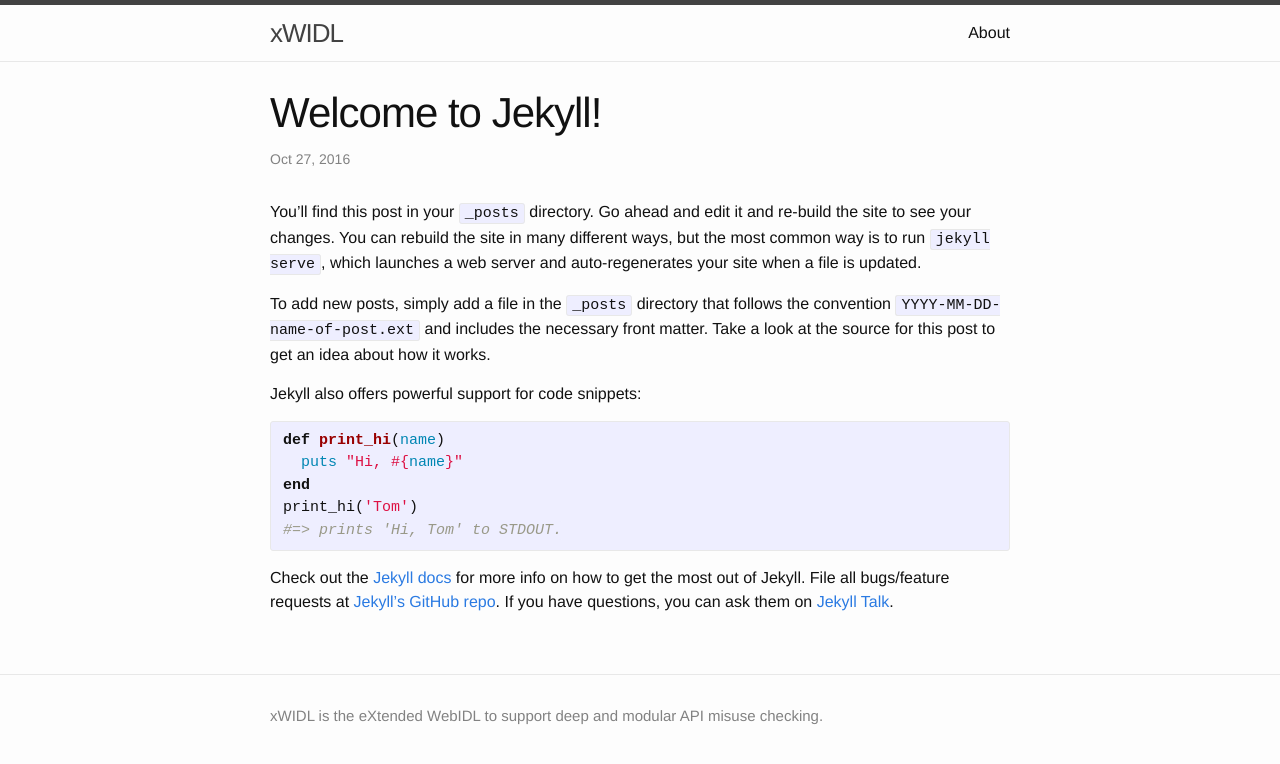
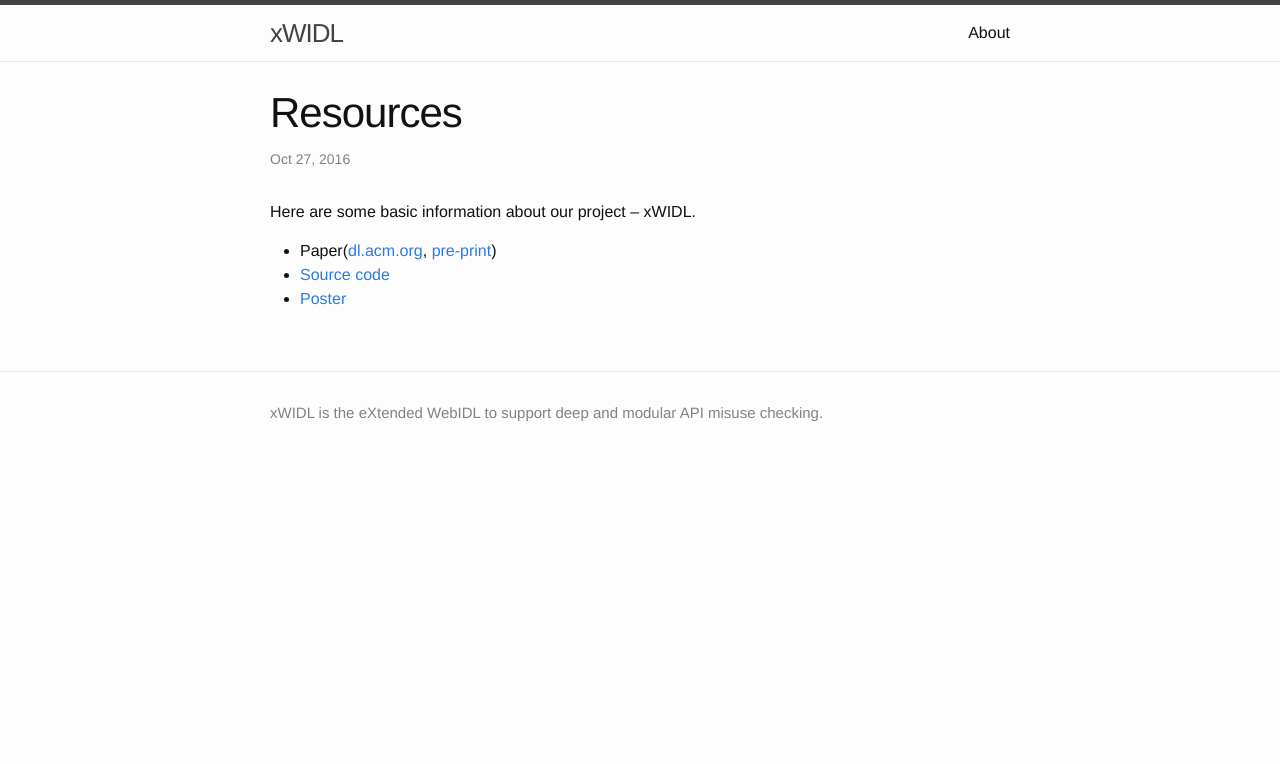
Before and after one commit to xWIDL/xwidl-www, a Jekyll site: the page built from _posts/2016-10-27-welcome-to-jekyll.markdown, in a window 1280 px wide. Shown: the top 764 px of the page. Built offline with Jekyll 4.4.1, drawn with Linux system fonts in a browser that asks for light colours.

Commit message:
Add resources page

```diff
--- a/_posts/2016-10-27-welcome-to-jekyll.markdown
+++ b/_posts/2016-10-27-welcome-to-jekyll.markdown
@@ -1,25 +1,12 @@
 ---
 layout: post
-title:  "Welcome to Jekyll!"
+title:  Resources
 date:   2016-10-27 19:52:36 +0800
-categories: jekyll update
+categories: intro
 ---
-You’ll find this post in your `_posts` directory. Go ahead and edit it and re-build the site to see your changes. You can rebuild the site in many different ways, but the most common way is to run `jekyll serve`, which launches a web server and auto-regenerates your site when a file is updated.
 
-To add new posts, simply add a file in the `_posts` directory that follows the convention `YYYY-MM-DD-name-of-post.ext` and includes the necessary front matter. Take a look at the source for this post to get an idea about how it works.
+Here are some basic information about our project -- xWIDL.
 
-Jekyll also offers powerful support for code snippets:
-
-{% highlight ruby %}
-def print_hi(name)
-  puts "Hi, #{name}"
-end
-print_hi('Tom')
-#=> prints 'Hi, Tom' to STDOUT.
-{% endhighlight %}
-
-Check out the [Jekyll docs][jekyll-docs] for more info on how to get the most out of Jekyll. File all bugs/feature requests at [Jekyll’s GitHub repo][jekyll-gh]. If you have questions, you can ask them on [Jekyll Talk][jekyll-talk].
-
-[jekyll-docs]: http://jekyllrb.com/docs/home
-[jekyll-gh]:   https://github.com/jekyll/jekyll
-[jekyll-talk]: https://talk.jekyllrb.com/
+* Paper([dl.acm.org](http://dl.acm.org/citation.cfm?doid=2984043.2998545), [pre-print](https://zhenzhang.me/papers/xwidl.pdf))
+* [Source code](https://github.com/xwidl)
+* [Poster](https://zhenzhang.me/assets/xwidl-poster.pdf)
```
